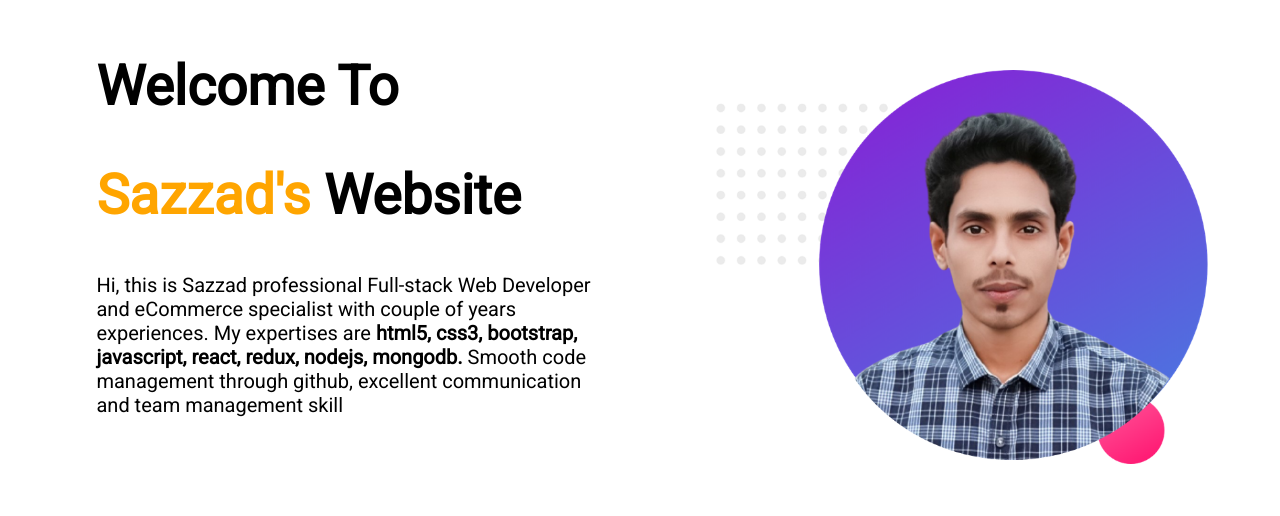
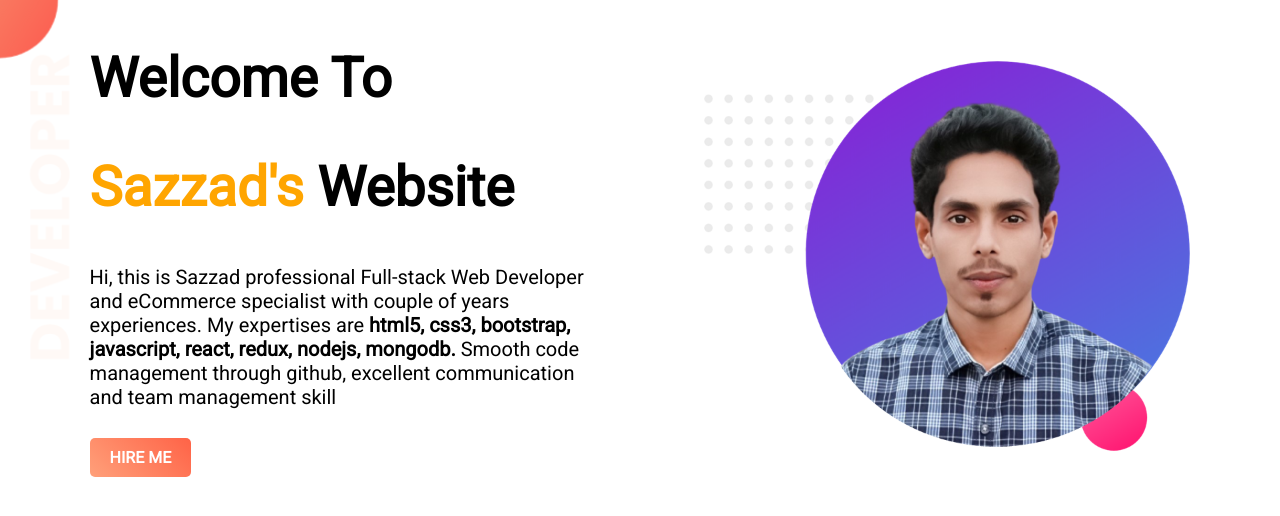
Before and after one commit to SazzadPro/2nd-website, a plain HTML site: page index.html in a window 1280 px wide. Drawn offline with Linux system fonts and the light colour scheme.

Commit message:
button update

```diff
--- a/index.html
+++ b/index.html
@@ -10,11 +10,13 @@
     <link rel="stylesheet" href="style.css">
 </head>
 <body>
-    <section>
+    <section class="top-banner">
         <div class="half-width">
             <h1>Welcome To</h1>
             <h1><span class="name-highlight">Sazzad's</span> Website</h1>
             <p>Hi, this is Sazzad professional Full-stack Web Developer and eCommerce specialist with couple of years experiences. My expertises are <b>html5, css3, bootstrap, javascript, react, redux, nodejs, mongodb.</b>  Smooth code management through github, excellent communication and team management skill</p>
+            <br>
+            <a class="link-button"target="_blank" href="https://www.linkedin.com/in/md-sazzad-hossain-bd/">HIRE ME</a>
         </div>
         <div class="half-width">
             <img src="images/my-image.png" alt="">
--- a/style.css
+++ b/style.css
@@ -2,6 +2,7 @@
 body{
     font-family: 'Poppins', sans-serif;
     font-family: 'Roboto', sans-serif;
+    margin: 0;
 }
 
 h1{
@@ -13,11 +14,11 @@ h1{
     color: orange;
 }
 .half-width{
-    width: 41%;
+    width: 40%;
     float: left;
     margin-left: 5%;
     padding-left: 2%;
-    margin-top: 0;
+
 
 
 }
@@ -28,3 +29,18 @@ h1{
 .half-width p{
     font-size: 20px;
 }
+.top-banner{
+    background-image: url(images/top-banner.png);
+    background-repeat: no-repeat;
+}
+section{
+    height: 500px;
+}
+.link-button{
+    background-image: linear-gradient(45deg,  lightsalmon, tomato);
+    text-decoration: none;
+    padding: 10px 20px;
+    font-weight: 700;
+    color: white;
+    border-radius: 5px;
+}
```
